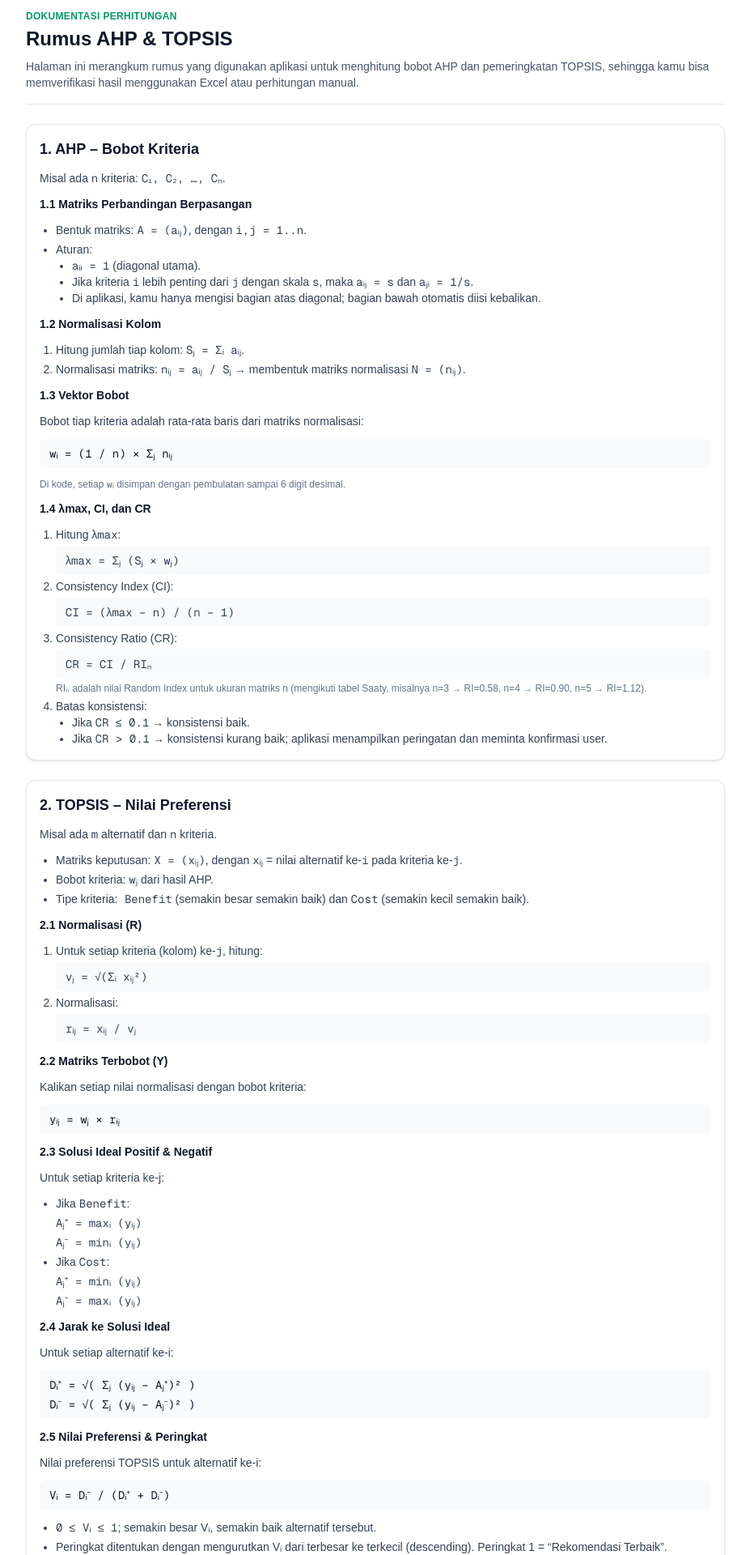
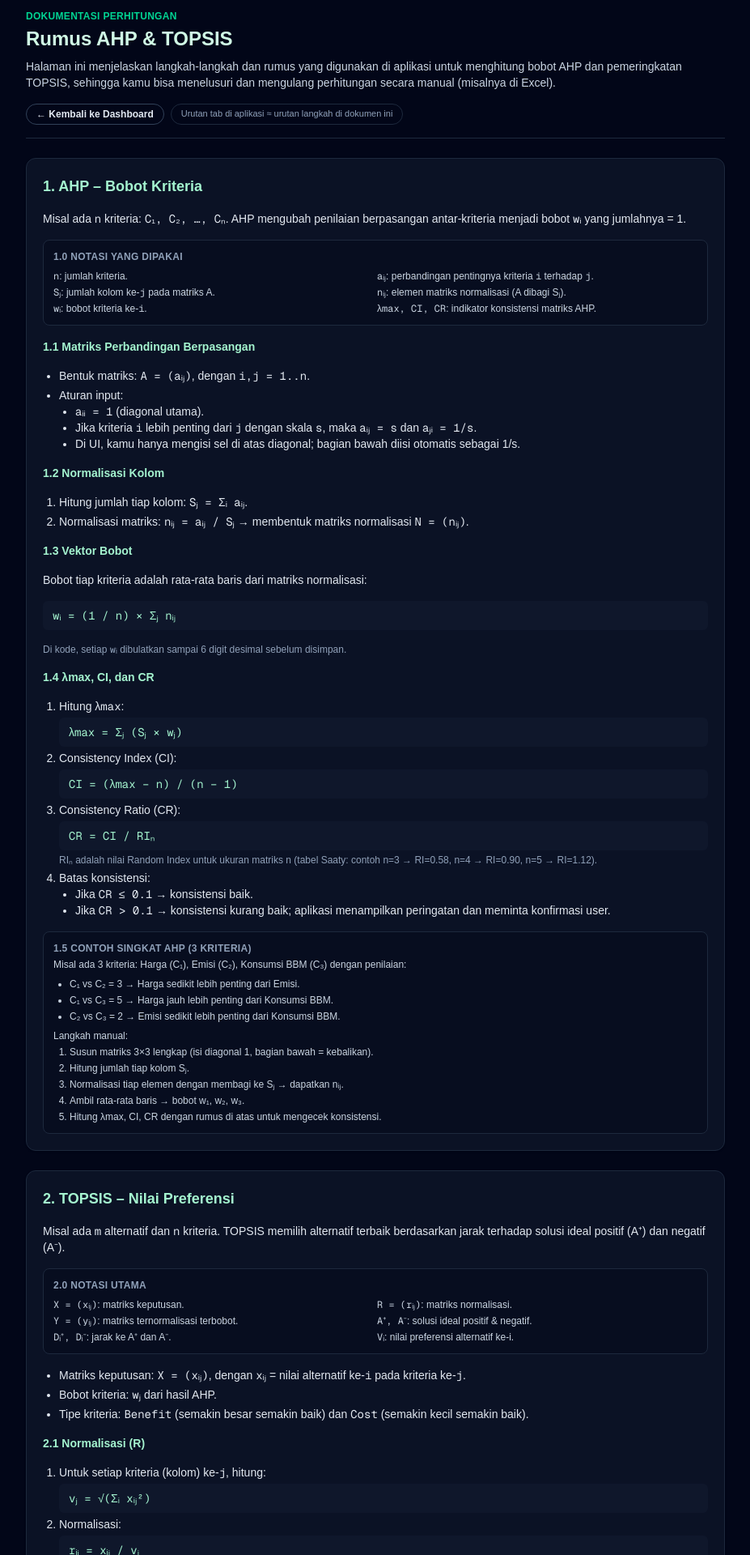
Before and after one commit to krisnaepras/spk-finalproject, a Next.js app: page /rumus in a window 1280 px wide. Shown: the part 20-1940 px from the top of the page at 81% size, without its empty margins (176-1103 px from the left). Built offline with nearby package versions, Linux system fonts and the light colour scheme.

Commit message:
feat: enhance documentation for AHP and TOPSIS calculations with improved formatting and additional explanations

```diff
--- a/app/rumus/page.tsx
+++ b/app/rumus/page.tsx
@@ -1,97 +1,135 @@
 export default function RumusPage() {
   return (
-    <main className="mx-auto flex min-h-screen w-full max-w-4xl flex-col gap-6 px-4 py-8 text-slate-900">
-      <header className="border-b border-slate-200 pb-4">
-        <p className="text-xs font-semibold uppercase tracking-wide text-emerald-600">
+    <main className="min-h-screen bg-slate-950 text-slate-50">
+      <div className="mx-auto flex w-full max-w-4xl flex-col gap-6 px-4 py-8">
+        <header className="border-b border-slate-800 pb-4">
+          <p className="text-xs font-semibold uppercase tracking-wide text-emerald-400">
             Dokumentasi Perhitungan
           </p>
-        <h1 className="mt-1 text-2xl font-bold">Rumus AHP &amp; TOPSIS</h1>
-        <p className="mt-2 text-sm text-slate-600">
-          Halaman ini merangkum rumus yang digunakan aplikasi untuk menghitung bobot AHP dan pemeringkatan
-          TOPSIS, sehingga kamu bisa memverifikasi hasil menggunakan Excel atau perhitungan manual.
+          <h1 className="mt-1 text-2xl font-bold text-emerald-100">Rumus AHP &amp; TOPSIS</h1>
+          <p className="mt-2 text-sm text-slate-300">
+            Halaman ini menjelaskan langkah-langkah dan rumus yang digunakan di aplikasi untuk menghitung bobot
+            AHP dan pemeringkatan TOPSIS, sehingga kamu bisa menelusuri dan mengulang perhitungan secara manual
+            (misalnya di Excel).
           </p>
+          <div className="mt-4 flex flex-wrap gap-2 text-xs">
+            <a
+              href="/"
+              className="rounded-full border border-slate-700 px-3 py-1 font-semibold text-slate-200 hover:bg-slate-800"
+            >
+              ← Kembali ke Dashboard
+            </a>
+            <span className="rounded-full border border-slate-800 px-3 py-1 text-[11px] text-slate-400">
+              Urutan tab di aplikasi ≈ urutan langkah di dokumen ini
+            </span>
+          </div>
         </header>
 
-      <section className="space-y-3 rounded-xl border border-slate-200 bg-white p-4 shadow-sm">
-        <h2 className="text-lg font-semibold text-slate-900">1. AHP – Bobot Kriteria</h2>
-        <p className="text-sm text-slate-700">
-          Misal ada <span className="font-mono">n</span> kriteria:{" "}
-          <span className="font-mono">C₁, C₂, …, Cₙ</span>.
+        {/* AHP */}
+        <section className="space-y-4 rounded-xl border border-slate-800 bg-slate-900/70 p-5 shadow-sm">
+          <h2 className="text-lg font-semibold text-emerald-200">1. AHP – Bobot Kriteria</h2>
+          <p className="text-sm text-slate-200">
+            Misal ada <span className="font-mono">n</span> kriteria:{' '}
+            <span className="font-mono">C₁, C₂, …, Cₙ</span>. AHP mengubah penilaian berpasangan antar-kriteria
+            menjadi bobot <span className="font-mono">wᵢ</span> yang jumlahnya = 1.
           </p>
 
-        <h3 className="text-sm font-semibold text-slate-900">1.1 Matriks Perbandingan Berpasangan</h3>
-        <ul className="list-disc space-y-1 pl-5 text-sm text-slate-700">
+          <div className="rounded-lg border border-slate-800 bg-slate-950/40 p-3">
+            <h3 className="text-xs font-semibold uppercase tracking-wide text-slate-400">
+              1.0 Notasi yang dipakai
+            </h3>
+            <ul className="mt-2 grid gap-1 text-xs text-slate-300 sm:grid-cols-2">
               <li>
-            Bentuk matriks:{" "}
-            <span className="font-mono">A = (aᵢⱼ)</span>, dengan <span className="font-mono">i,j = 1..n</span>.
+                <span className="font-mono">n</span>: jumlah kriteria.
               </li>
               <li>
-            Aturan:
+                <span className="font-mono">aᵢⱼ</span>: perbandingan pentingnya kriteria <span className="font-mono">i</span>{' '}
+                terhadap <span className="font-mono">j</span>.
+              </li>
+              <li>
+                <span className="font-mono">Sⱼ</span>: jumlah kolom ke-<span className="font-mono">j</span> pada matriks A.
+              </li>
+              <li>
+                <span className="font-mono">nᵢⱼ</span>: elemen matriks normalisasi (A dibagi Sⱼ).
+              </li>
+              <li>
+                <span className="font-mono">wᵢ</span>: bobot kriteria ke-<span className="font-mono">i</span>.
+              </li>
+              <li>
+                <span className="font-mono">λmax, CI, CR</span>: indikator konsistensi matriks AHP.
+              </li>
+            </ul>
+          </div>
+
+          <h3 className="text-sm font-semibold text-emerald-200">1.1 Matriks Perbandingan Berpasangan</h3>
+          <ul className="list-disc space-y-1 pl-5 text-sm text-slate-200">
+            <li>
+              Bentuk matriks: <span className="font-mono">A = (aᵢⱼ)</span>, dengan{' '}
+              <span className="font-mono">i,j = 1..n</span>.
+            </li>
+            <li>
+              Aturan input:
               <ul className="list-disc pl-5">
                 <li>
                   <span className="font-mono">aᵢᵢ = 1</span> (diagonal utama).
                 </li>
                 <li>
-                Jika kriteria <span className="font-mono">i</span> lebih penting dari{" "}
-                <span className="font-mono">j</span> dengan skala <span className="font-mono">s</span>, maka{" "}
+                  Jika kriteria <span className="font-mono">i</span> lebih penting dari{' '}
+                  <span className="font-mono">j</span> dengan skala <span className="font-mono">s</span>, maka{' '}
                   <span className="font-mono">aᵢⱼ = s</span> dan <span className="font-mono">aⱼᵢ = 1/s</span>.
                 </li>
-              <li>
-                Di aplikasi, kamu hanya mengisi bagian atas diagonal; bagian bawah otomatis diisi kebalikan.
-              </li>
+                <li>Di UI, kamu hanya mengisi sel di atas diagonal; bagian bawah diisi otomatis sebagai 1/s.</li>
               </ul>
             </li>
           </ul>
 
-        <h3 className="text-sm font-semibold text-slate-900">1.2 Normalisasi Kolom</h3>
-        <ol className="list-decimal space-y-1 pl-5 text-sm text-slate-700">
+          <h3 className="text-sm font-semibold text-emerald-200">1.2 Normalisasi Kolom</h3>
+          <ol className="list-decimal space-y-1 pl-5 text-sm text-slate-200">
             <li>
-            Hitung jumlah tiap kolom:{" "}
+              Hitung jumlah tiap kolom:{' '}
               <span className="font-mono">Sⱼ = Σᵢ aᵢⱼ</span>.
             </li>
             <li>
-            Normalisasi matriks:{" "}
-            <span className="font-mono">
-              nᵢⱼ = aᵢⱼ / Sⱼ
-            </span>{" "}
-            → membentuk matriks normalisasi <span className="font-mono">N = (nᵢⱼ)</span>.
+              Normalisasi matriks:{' '}
+              <span className="font-mono">nᵢⱼ = aᵢⱼ / Sⱼ</span> → membentuk matriks normalisasi{' '}
+              <span className="font-mono">N = (nᵢⱼ)</span>.
             </li>
           </ol>
 
-        <h3 className="text-sm font-semibold text-slate-900">1.3 Vektor Bobot</h3>
-        <p className="text-sm text-slate-700">
+          <h3 className="text-sm font-semibold text-emerald-200">1.3 Vektor Bobot</h3>
+          <p className="text-sm text-slate-200">
             Bobot tiap kriteria adalah rata-rata baris dari matriks normalisasi:
           </p>
-        <p className="rounded-md bg-slate-50 px-3 py-2 text-sm font-mono">
+          <p className="rounded-md bg-slate-900 px-3 py-2 text-sm font-mono text-emerald-200">
             wᵢ = (1 / n) × Σⱼ nᵢⱼ
           </p>
-        <p className="text-xs text-slate-500">
-          Di kode, setiap <span className="font-mono">wᵢ</span> disimpan dengan pembulatan sampai 6 digit
-          desimal.
+          <p className="text-xs text-slate-400">
+            Di kode, setiap <span className="font-mono">wᵢ</span> dibulatkan sampai 6 digit desimal sebelum
+            disimpan.
           </p>
 
-        <h3 className="text-sm font-semibold text-slate-900">1.4 λmax, CI, dan CR</h3>
-        <ol className="list-decimal space-y-1 pl-5 text-sm text-slate-700">
+          <h3 className="text-sm font-semibold text-emerald-200">1.4 λmax, CI, dan CR</h3>
+          <ol className="list-decimal space-y-1 pl-5 text-sm text-slate-200">
             <li>
               Hitung <span className="font-mono">λmax</span>:
-            <div className="mt-1 rounded-md bg-slate-50 px-3 py-2 font-mono text-sm">
+              <div className="mt-1 rounded-md bg-slate-900 px-3 py-2 font-mono text-sm text-emerald-200">
                 λmax = Σⱼ (Sⱼ × wⱼ)
               </div>
             </li>
             <li>
               Consistency Index (CI):
-            <div className="mt-1 rounded-md bg-slate-50 px-3 py-2 font-mono text-sm">
+              <div className="mt-1 rounded-md bg-slate-900 px-3 py-2 font-mono text-sm text-emerald-200">
                 CI = (λmax − n) / (n − 1)
               </div>
             </li>
             <li>
               Consistency Ratio (CR):
-            <div className="mt-1 rounded-md bg-slate-50 px-3 py-2 font-mono text-sm">
+              <div className="mt-1 rounded-md bg-slate-900 px-3 py-2 font-mono text-sm text-emerald-200">
                 CR = CI / RIₙ
               </div>
-            <p className="mt-1 text-xs text-slate-500">
-              RIₙ adalah nilai Random Index untuk ukuran matriks n (mengikuti tabel Saaty, misalnya n=3 →
-              RI=0.58, n=4 → RI=0.90, n=5 → RI=1.12).
+              <p className="mt-1 text-xs text-slate-400">
+                RIₙ adalah nilai Random Index untuk ukuran matriks n (tabel Saaty: contoh n=3 → RI=0.58, n=4 →
+                RI=0.90, n=5 → RI=1.12).
               </p>
             </li>
             <li>
@@ -107,19 +145,70 @@ export default function RumusPage() {
               </ul>
             </li>
           </ol>
+
+          <div className="mt-3 rounded-lg border border-slate-800 bg-slate-950/40 p-3">
+            <h3 className="text-xs font-semibold uppercase tracking-wide text-slate-400">
+              1.5 Contoh singkat AHP (3 kriteria)
+            </h3>
+            <p className="mt-1 text-xs text-slate-300">
+              Misal ada 3 kriteria: Harga (C₁), Emisi (C₂), Konsumsi BBM (C₃) dengan penilaian:
+            </p>
+            <ul className="mt-2 list-disc space-y-1 pl-5 text-xs text-slate-300">
+              <li>C₁ vs C₂ = 3 → Harga sedikit lebih penting dari Emisi.</li>
+              <li>C₁ vs C₃ = 5 → Harga jauh lebih penting dari Konsumsi BBM.</li>
+              <li>C₂ vs C₃ = 2 → Emisi sedikit lebih penting dari Konsumsi BBM.</li>
+            </ul>
+            <p className="mt-2 text-xs text-slate-300">
+              Langkah manual:
+            </p>
+            <ol className="mt-1 list-decimal space-y-1 pl-5 text-xs text-slate-300">
+              <li>Susun matriks 3×3 lengkap (isi diagonal 1, bagian bawah = kebalikan).</li>
+              <li>Hitung jumlah tiap kolom Sⱼ.</li>
+              <li>Normalisasi tiap elemen dengan membagi ke Sⱼ → dapatkan nᵢⱼ.</li>
+              <li>Ambil rata-rata baris → bobot w₁, w₂, w₃.</li>
+              <li>Hitung λmax, CI, CR dengan rumus di atas untuk mengecek konsistensi.</li>
+            </ol>
+          </div>
         </section>
 
-      <section className="space-y-3 rounded-xl border border-slate-200 bg-white p-4 shadow-sm">
-        <h2 className="text-lg font-semibold text-slate-900">2. TOPSIS – Nilai Preferensi</h2>
-        <p className="text-sm text-slate-700">
-          Misal ada <span className="font-mono">m</span> alternatif dan{" "}
-          <span className="font-mono">n</span> kriteria.
+        {/* TOPSIS */}
+        <section className="space-y-4 rounded-xl border border-slate-800 bg-slate-900/70 p-5 shadow-sm">
+          <h2 className="text-lg font-semibold text-emerald-200">2. TOPSIS – Nilai Preferensi</h2>
+          <p className="text-sm text-slate-200">
+            Misal ada <span className="font-mono">m</span> alternatif dan{' '}
+            <span className="font-mono">n</span> kriteria. TOPSIS memilih alternatif terbaik berdasarkan jarak
+            terhadap solusi ideal positif (A⁺) dan negatif (A⁻).
           </p>
 
-        <ul className="list-disc space-y-1 pl-5 text-sm text-slate-700">
+          <div className="rounded-lg border border-slate-800 bg-slate-950/40 p-3">
+            <h3 className="text-xs font-semibold uppercase tracking-wide text-slate-400">
+              2.0 Notasi utama
+            </h3>
+            <ul className="mt-2 grid gap-1 text-xs text-slate-300 sm:grid-cols-2">
               <li>
-            Matriks keputusan:{" "}
-            <span className="font-mono">X = (xᵢⱼ)</span>, dengan{" "}
+                <span className="font-mono">X = (xᵢⱼ)</span>: matriks keputusan.
+              </li>
+              <li>
+                <span className="font-mono">R = (rᵢⱼ)</span>: matriks normalisasi.
+              </li>
+              <li>
+                <span className="font-mono">Y = (yᵢⱼ)</span>: matriks ternormalisasi terbobot.
+              </li>
+              <li>
+                <span className="font-mono">A⁺, A⁻</span>: solusi ideal positif &amp; negatif.
+              </li>
+              <li>
+                <span className="font-mono">Dᵢ⁺, Dᵢ⁻</span>: jarak ke A⁺ dan A⁻.
+              </li>
+              <li>
+                <span className="font-mono">Vᵢ</span>: nilai preferensi alternatif ke-i.
+              </li>
+            </ul>
+          </div>
+
+          <ul className="list-disc space-y-1 pl-5 text-sm text-slate-200">
+            <li>
+              Matriks keputusan: <span className="font-mono">X = (xᵢⱼ)</span>, dengan{' '}
               <span className="font-mono">xᵢⱼ</span> = nilai alternatif ke-
               <span className="font-mono">i</span> pada kriteria ke-
               <span className="font-mono">j</span>.
@@ -128,39 +217,36 @@ export default function RumusPage() {
               Bobot kriteria: <span className="font-mono">wⱼ</span> dari hasil AHP.
             </li>
             <li>
-            Tipe kriteria:
-            <span className="font-mono"> Benefit</span> (semakin besar semakin baik) dan{" "}
+              Tipe kriteria: <span className="font-mono">Benefit</span> (semakin besar semakin baik) dan{' '}
               <span className="font-mono">Cost</span> (semakin kecil semakin baik).
             </li>
           </ul>
 
-        <h3 className="text-sm font-semibold text-slate-900">2.1 Normalisasi (R)</h3>
-        <ol className="list-decimal space-y-1 pl-5 text-sm text-slate-700">
+          <h3 className="text-sm font-semibold text-emerald-200">2.1 Normalisasi (R)</h3>
+          <ol className="list-decimal space-y-1 pl-5 text-sm text-slate-200">
             <li>
               Untuk setiap kriteria (kolom) ke-<span className="font-mono">j</span>, hitung:
-            <div className="mt-1 rounded-md bg-slate-50 px-3 py-2 font-mono text-sm">
+              <div className="mt-1 rounded-md bg-slate-900 px-3 py-2 font-mono text-sm text-emerald-200">
                 vⱼ = √(Σᵢ xᵢⱼ²)
               </div>
             </li>
             <li>
               Normalisasi:
-            <div className="mt-1 rounded-md bg-slate-50 px-3 py-2 font-mono text-sm">
+              <div className="mt-1 rounded-md bg-slate-900 px-3 py-2 font-mono text-sm text-emerald-200">
                 rᵢⱼ = xᵢⱼ / vⱼ
               </div>
             </li>
           </ol>
 
-        <h3 className="text-sm font-semibold text-slate-900">2.2 Matriks Terbobot (Y)</h3>
-        <p className="text-sm text-slate-700">
-          Kalikan setiap nilai normalisasi dengan bobot kriteria:
-        </p>
-        <p className="rounded-md bg-slate-50 px-3 py-2 font-mono text-sm">
+          <h3 className="text-sm font-semibold text-emerald-200">2.2 Matriks Terbobot (Y)</h3>
+          <p className="text-sm text-slate-200">Kalikan setiap nilai normalisasi dengan bobot kriteria:</p>
+          <p className="rounded-md bg-slate-900 px-3 py-2 text-sm font-mono text-emerald-200">
             yᵢⱼ = wⱼ × rᵢⱼ
           </p>
 
-        <h3 className="text-sm font-semibold text-slate-900">2.3 Solusi Ideal Positif &amp; Negatif</h3>
-        <p className="text-sm text-slate-700">Untuk setiap kriteria ke-j:</p>
-        <ul className="list-disc space-y-1 pl-5 text-sm text-slate-700">
+          <h3 className="text-sm font-semibold text-emerald-200">2.3 Solusi Ideal Positif &amp; Negatif</h3>
+          <p className="text-sm text-slate-200">Untuk setiap kriteria ke-j:</p>
+          <ul className="list-disc space-y-1 pl-5 text-sm text-slate-200">
             <li>
               Jika <span className="font-mono">Benefit</span>:
               <div className="mt-1 grid gap-1 text-sm font-mono">
@@ -177,19 +263,19 @@ export default function RumusPage() {
             </li>
           </ul>
 
-        <h3 className="text-sm font-semibold text-slate-900">2.4 Jarak ke Solusi Ideal</h3>
-        <p className="text-sm text-slate-700">Untuk setiap alternatif ke-i:</p>
-        <div className="space-y-1 rounded-md bg-slate-50 px-3 py-2 font-mono text-sm">
+          <h3 className="text-sm font-semibold text-emerald-200">2.4 Jarak ke Solusi Ideal</h3>
+          <p className="text-sm text-slate-200">Untuk setiap alternatif ke-i:</p>
+          <div className="space-y-1 rounded-md bg-slate-900 px-3 py-2 font-mono text-sm text-emerald-200">
             <div>Dᵢ⁺ = √( Σⱼ (yᵢⱼ − Aⱼ⁺)² )</div>
             <div>Dᵢ⁻ = √( Σⱼ (yᵢⱼ − Aⱼ⁻)² )</div>
           </div>
 
-        <h3 className="text-sm font-semibold text-slate-900">2.5 Nilai Preferensi &amp; Peringkat</h3>
-        <p className="text-sm text-slate-700">Nilai preferensi TOPSIS untuk alternatif ke-i:</p>
-        <p className="rounded-md bg-slate-50 px-3 py-2 font-mono text-sm">
+          <h3 className="text-sm font-semibold text-emerald-200">2.5 Nilai Preferensi &amp; Peringkat</h3>
+          <p className="text-sm text-slate-200">Nilai preferensi TOPSIS untuk alternatif ke-i:</p>
+          <p className="rounded-md bg-slate-900 px-3 py-2 text-sm font-mono text-emerald-200">
             Vᵢ = Dᵢ⁻ / (Dᵢ⁺ + Dᵢ⁻)
           </p>
-        <ul className="mt-1 list-disc space-y-1 pl-5 text-sm text-slate-700">
+          <ul className="mt-1 list-disc space-y-1 pl-5 text-sm text-slate-200">
             <li>
               <span className="font-mono">0 ≤ Vᵢ ≤ 1</span>; semakin besar Vᵢ, semakin baik alternatif tersebut.
             </li>
@@ -198,24 +284,52 @@ export default function RumusPage() {
               “Rekomendasi Terbaik”.
             </li>
           </ul>
+
+          <div className="mt-3 rounded-lg border border-slate-800 bg-slate-950/40 p-3">
+            <h3 className="text-xs font-semibold uppercase tracking-wide text-slate-400">
+              2.6 Hubungan dengan tab di aplikasi
+            </h3>
+            <ul className="mt-2 list-disc space-y-1 pl-5 text-xs text-slate-300">
+              <li>
+                Tab <span className="font-mono">Matriks Keputusan (X)</span> → sumber nilai{' '}
+                <span className="font-mono">xᵢⱼ</span>.
+              </li>
+              <li>
+                Tab <span className="font-mono">Normalisasi (R)</span> → menampilkan <span className="font-mono">rᵢⱼ</span>.
+              </li>
+              <li>
+                Tab <span className="font-mono">Bobot (Y)</span> → menampilkan <span className="font-mono">yᵢⱼ</span>.
+              </li>
+              <li>
+                Tab <span className="font-mono">A⁺ &amp; A⁻</span> → menampilkan vektor solusi ideal.
+              </li>
+              <li>
+                Tab <span className="font-mono">D⁺ &amp; D⁻</span> → menampilkan jarak tiap alternatif ke A⁺ dan A⁻.
+              </li>
+              <li>
+                Tab <span className="font-mono">Nilai V</span> → menampilkan nilai Vᵢ (dipakai untuk pemeringkatan).
+              </li>
+            </ul>
+          </div>
         </section>
 
-      <section className="space-y-3 rounded-xl border border-slate-200 bg-white p-4 shadow-sm">
-        <h2 className="text-lg font-semibold text-slate-900">3. Tips Hitung Manual</h2>
-        <ol className="list-decimal space-y-1 pl-5 text-sm text-slate-700">
-          <li>Susun matriks perbandingan AHP untuk kriteria, lalu hitung wⱼ, λmax, CI, dan CR.</li>
-          <li>Isi matriks keputusan X untuk semua alternatif dan kriteria.</li>
-          <li>Hitung normalisasi R dan matriks terbobot Y.</li>
-          <li>Tentukan A⁺ dan A⁻ untuk setiap kriteria sesuai tipe Benefit/Cost.</li>
-          <li>Hitung Dᵢ⁺ dan Dᵢ⁻, lalu nilai preferensi Vᵢ untuk tiap alternatif.</li>
-          <li>Bandingkan Vᵢ manual dengan tabel “Nilai V” di aplikasi.</li>
+        {/* Tips praktis */}
+        <section className="space-y-4 rounded-xl border border-slate-800 bg-slate-900/70 p-5 shadow-sm">
+          <h2 className="text-lg font-semibold text-emerald-200">3. Tips Hitung Manual</h2>
+          <ol className="list-decimal space-y-1 pl-5 text-sm text-slate-200">
+            <li>Susun matriks perbandingan AHP, lalu hitung wⱼ, λmax, CI, dan CR.</li>
+            <li>Pastikan CR ≤ 0.1, atau sadar risiko jika tetap menggunakan bobot dengan CR &gt; 0.1.</li>
+            <li>Isi matriks keputusan X untuk semua alternatif dan kriteria di aplikasi.</li>
+            <li>Gunakan tab Normalisasi, Bobot, A⁺/A⁻, dan D⁺/D⁻ untuk menelusuri setiap tahap TOPSIS.</li>
+            <li>Replikasi langkah-langkah yang sama di Excel untuk memverifikasi nilai Vᵢ.</li>
           </ol>
-        <p className="text-xs text-slate-500">
+          <p className="text-xs text-slate-400">
             Untuk studi kasus <span className="font-semibold">mobil ramah lingkungan</span>, kamu bisa memilih
             kriteria misalnya: Harga (Cost), Emisi CO₂ (Cost), Konsumsi BBM (Benefit), dan Fitur Keamanan
-          (Benefit), lalu mengikuti langkah-langkah di atas.
+            (Benefit), lalu mengikuti langkah di atas untuk membandingkan hasil manual dengan hasil aplikasi.
           </p>
         </section>
+      </div>
     </main>
   );
 }
```
Lines whose indentation alone changed are shown as unchanged.
